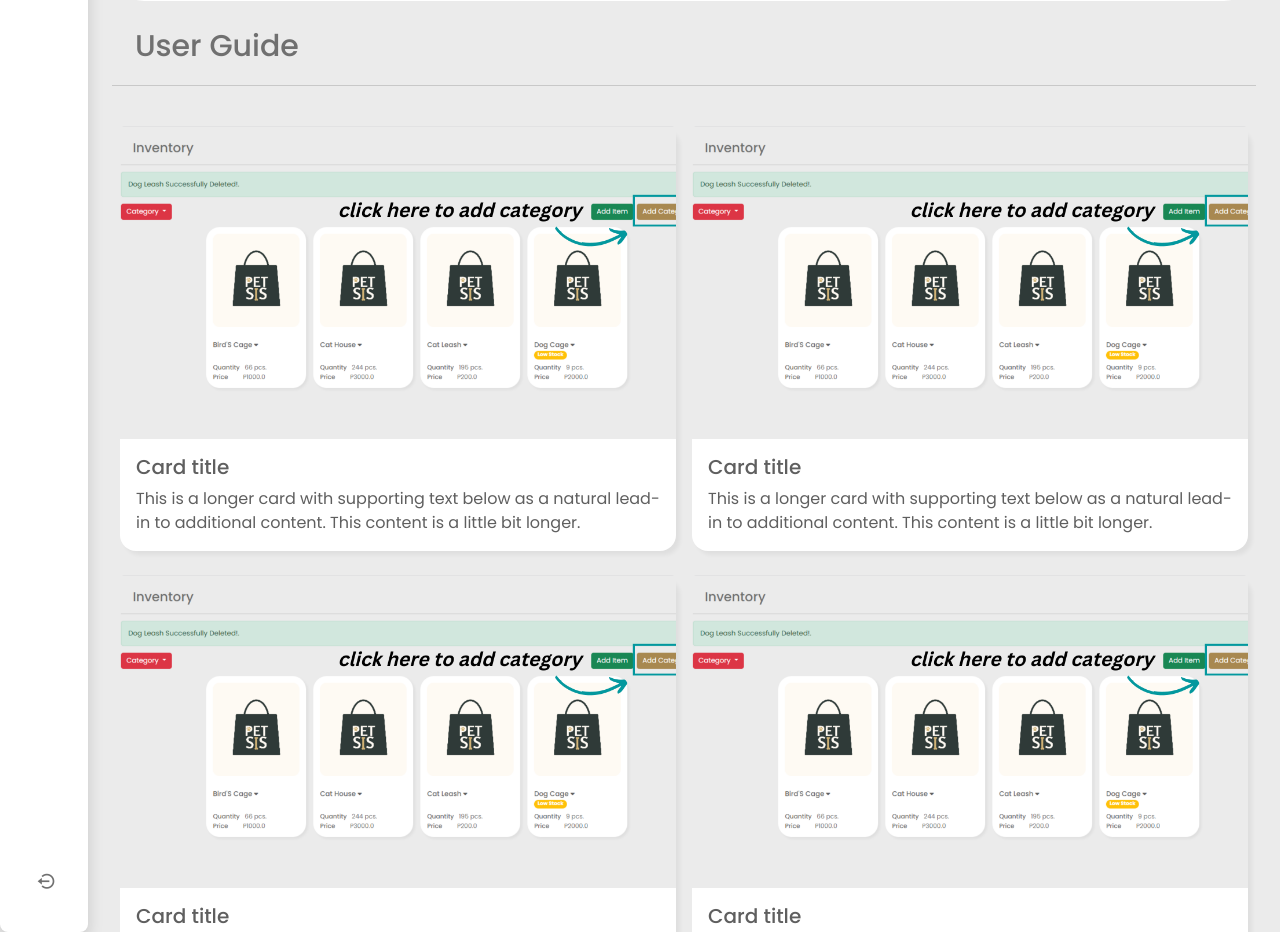
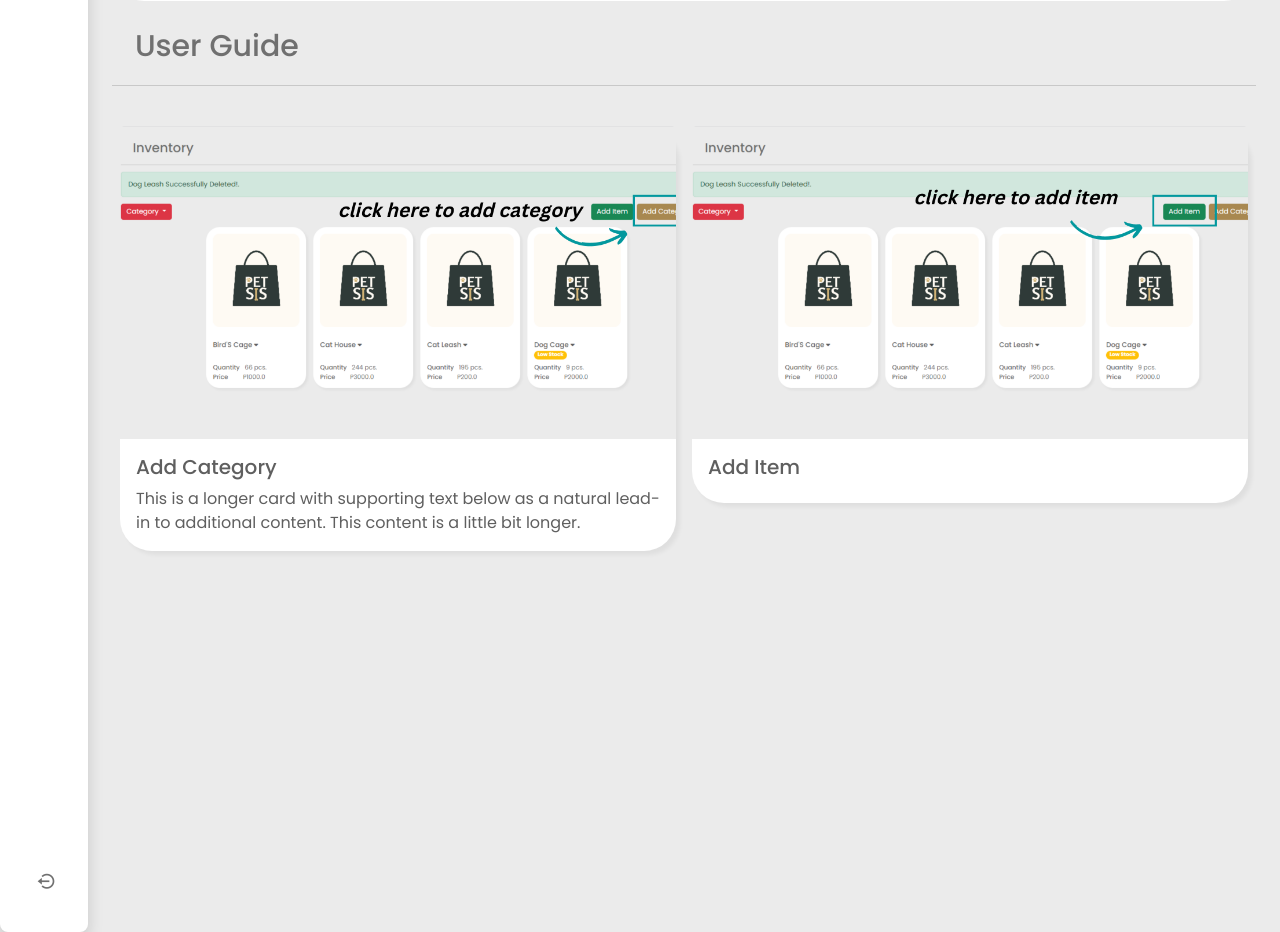
Before and after one commit to chrisjasonoswa/petsis, a Django app: page /settings in a window 1280 px wide. Shown: the part 959-1891 px from the top of the page. Run offline with Django 4.2, Linux system fonts and the light colour scheme; the first user in the database is signed in; data comes from the database, SQL or seed files in the repository; some libraries are stand-ins or nearby versions.

Commit message:
Update settings.html

```diff
--- a/petsis_app/templates/petsis_app/settings.html
+++ b/petsis_app/templates/petsis_app/settings.html
@@ -181,41 +181,26 @@
 
 <div class="row row-cols-1 row-cols-md-2 g-4">
   <div class="col">
-    <div class="card">
+    <div class="card rounded-5">
       <img src="{% static 'petsis_app/images/settings/add_category.png' %}" class="card-img-top" alt="...">
       <div class="card-body">
-        <h5 class="card-title">Card title</h5>
+        <h5 class="card-title">Add Category</h5>
         <p class="card-text">This is a longer card with supporting text below as a natural lead-in to additional content. This content is a little bit longer.</p>
       </div>
     </div>
   </div>
+
   <div class="col">
-    <div class="card">
-      <img src="{% static 'petsis_app/images/settings/add_category.png' %}" class="card-img-top" alt="...">
-      <div class="card-body">
-        <h5 class="card-title">Card title</h5>
-        <p class="card-text">This is a longer card with supporting text below as a natural lead-in to additional content. This content is a little bit longer.</p>
-      </div>
+    <div class="card rounded-5">
+      <img src="{% static 'petsis_app/images/settings/add_item.png' %}" class="card-img-top" alt="...">
+          <div class="card-body">
+            <h5 class="card-title">Add Item</h5>
+          </div>
     </div>
   </div>
-  <div class="col">
-    <div class="card">
-      <img src="{% static 'petsis_app/images/settings/add_category.png' %}" class="card-img-top" alt="...">
-      <div class="card-body">
-        <h5 class="card-title">Card title</h5>
-        <p class="card-text">This is a longer card with supporting text below as a natural lead-in to additional content.</p>
-      </div>
-    </div>
-  </div>
-  <div class="col">
-    <div class="card">
-      <img src="{% static 'petsis_app/images/settings/add_category.png' %}" class="card-img-top" alt="...">
-      <div class="card-body">
-        <h5 class="card-title">Card title</h5>
-        <p class="card-text">This is a longer card with supporting text below as a natural lead-in to additional content. This content is a little bit longer.</p>
-      </div>
-    </div>
-  </div>
+
+
+
 </div>
 
 {% endblock %}
```
